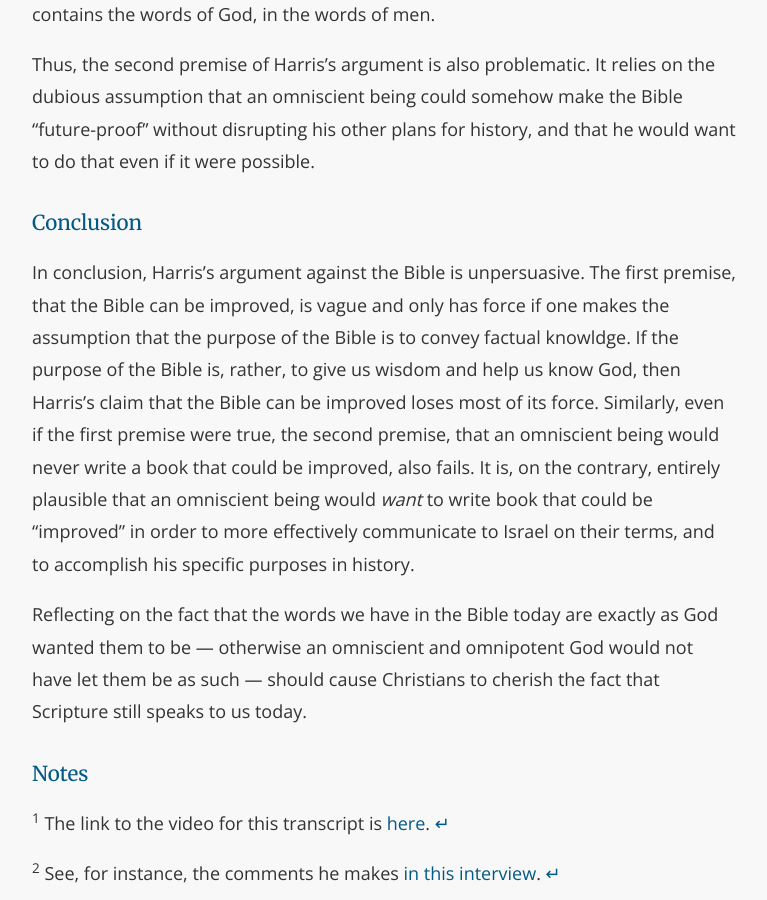
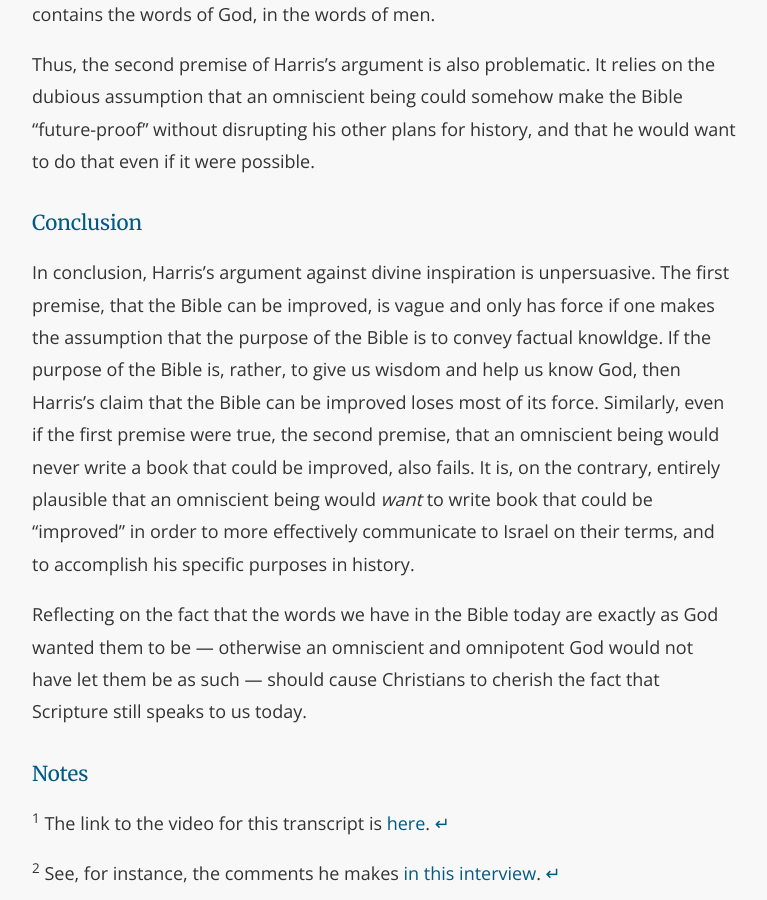
Before and after one commit to second-breakfast/second-breakfast.github.io, a Jekyll site: the page built from _posts/2019-01-09-sam-harris-bible.markdown, in a window 1280 px wide and 900 px high, scrolled down 5275 px. Shown: the whole window, without its empty margins (256-1023 px from the left). Built offline with Jekyll 4.4.1, drawn with Linux system fonts in a browser that asks for light colours.

Commit message:
Update SH post

```diff
--- a/_posts/2019-01-09-sam-harris-bible.markdown
+++ b/_posts/2019-01-09-sam-harris-bible.markdown
@@ -66,7 +66,7 @@ Indeed, according to Christian thought, just as the God of Israel revealed himse
 Thus, the second premise of Harris's argument is also problematic. It relies on the dubious assumption that an omniscient being could somehow make the Bible "future-proof" without disrupting his other plans for history, and that he would want to do that even if it were possible.
 
 ### Conclusion
-In conclusion, Harris’s argument against the Bible is unpersuasive. The first premise, that the Bible can be improved, is vague and only has force if one makes the assumption that the purpose of the Bible is to convey factual knowldge. If the purpose of the Bible is, rather, to give us wisdom and help us know God, then Harris's claim that the Bible can be improved loses most of its force. Similarly, even if the first premise were true, the second premise, that an omniscient being would never write a book that could be improved, also fails. It is, on the contrary, entirely plausible that an omniscient being would *want* to write book that could be “improved” in order to more effectively communicate to Israel on their terms, and to accomplish his specific purposes in history.
+In conclusion, Harris’s argument against divine inspiration is unpersuasive. The first premise, that the Bible can be improved, is vague and only has force if one makes the assumption that the purpose of the Bible is to convey factual knowldge. If the purpose of the Bible is, rather, to give us wisdom and help us know God, then Harris's claim that the Bible can be improved loses most of its force. Similarly, even if the first premise were true, the second premise, that an omniscient being would never write a book that could be improved, also fails. It is, on the contrary, entirely plausible that an omniscient being would *want* to write book that could be “improved” in order to more effectively communicate to Israel on their terms, and to accomplish his specific purposes in history.
 
 Reflecting on the fact that the words we have in the Bible today are exactly as God wanted them to be — otherwise an omniscient and omnipotent God would not have let them be as such — should cause Christians to cherish the fact that Scripture still speaks to us today.
 
```
